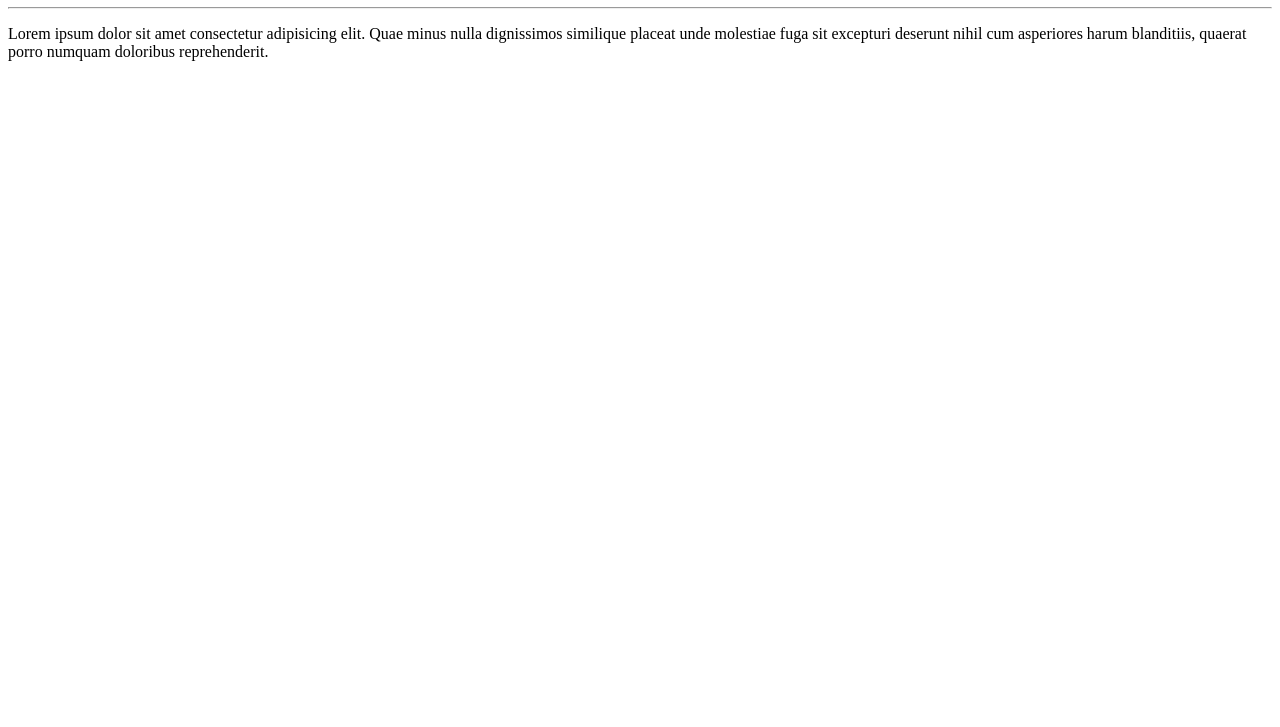
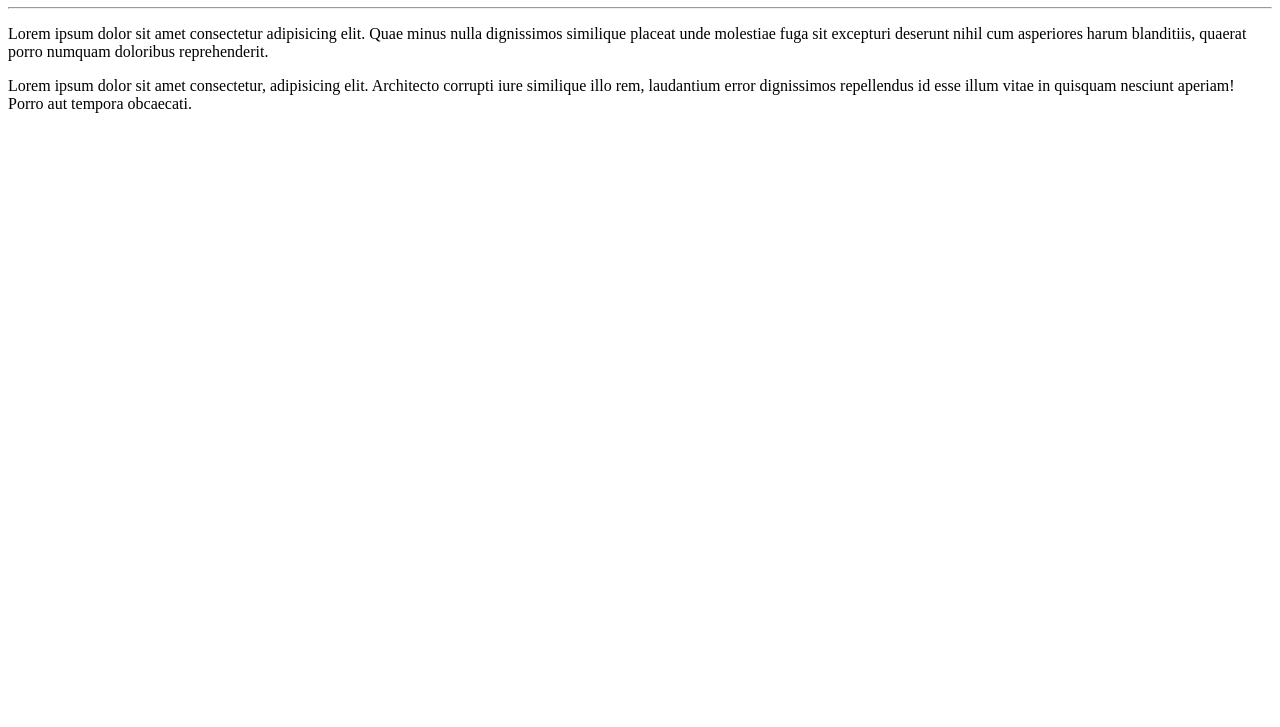
Before and after one commit to birdperso-rgb/ola_mundo, a plain HTML site: page site-exemplo/index.html in a window 1280 px wide. Shown: the part 73-800 px from the top of the page. Drawn offline with Linux system fonts and the light colour scheme.

Commit message:
Adicionei um parágrafo

```diff
--- a/site-exemplo/index.html
+++ b/site-exemplo/index.html
@@ -9,5 +9,6 @@
     <h1>Olá, mundo ! </h1>
     <hr>
     <p>Lorem ipsum dolor sit amet consectetur adipisicing elit. Quae minus nulla dignissimos similique placeat unde molestiae fuga sit excepturi deserunt nihil cum asperiores harum blanditiis, quaerat porro numquam doloribus reprehenderit.</p>
+    <p>Lorem ipsum dolor sit amet consectetur, adipisicing elit. Architecto corrupti iure similique illo rem, laudantium error dignissimos repellendus id esse illum vitae in quisquam nesciunt aperiam! Porro aut tempora obcaecati.</p>
 </body>
 </html>
```
